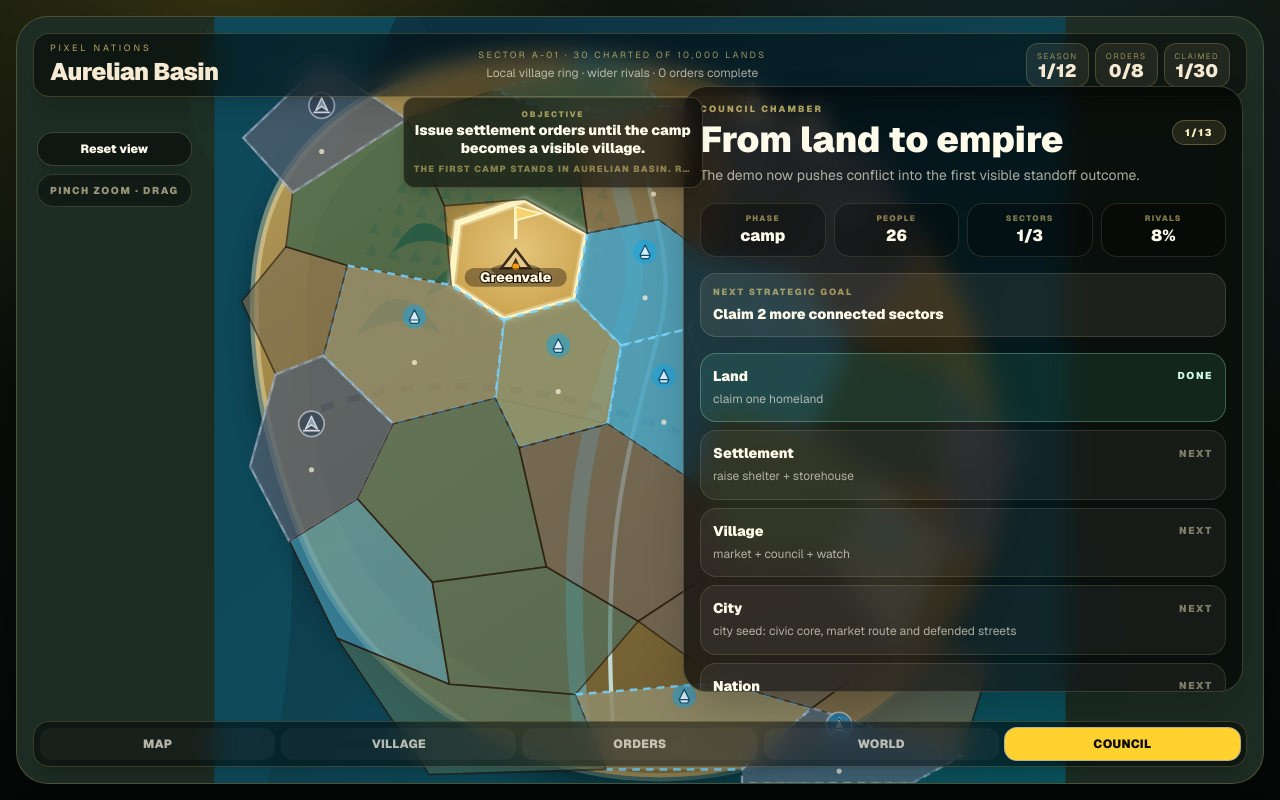
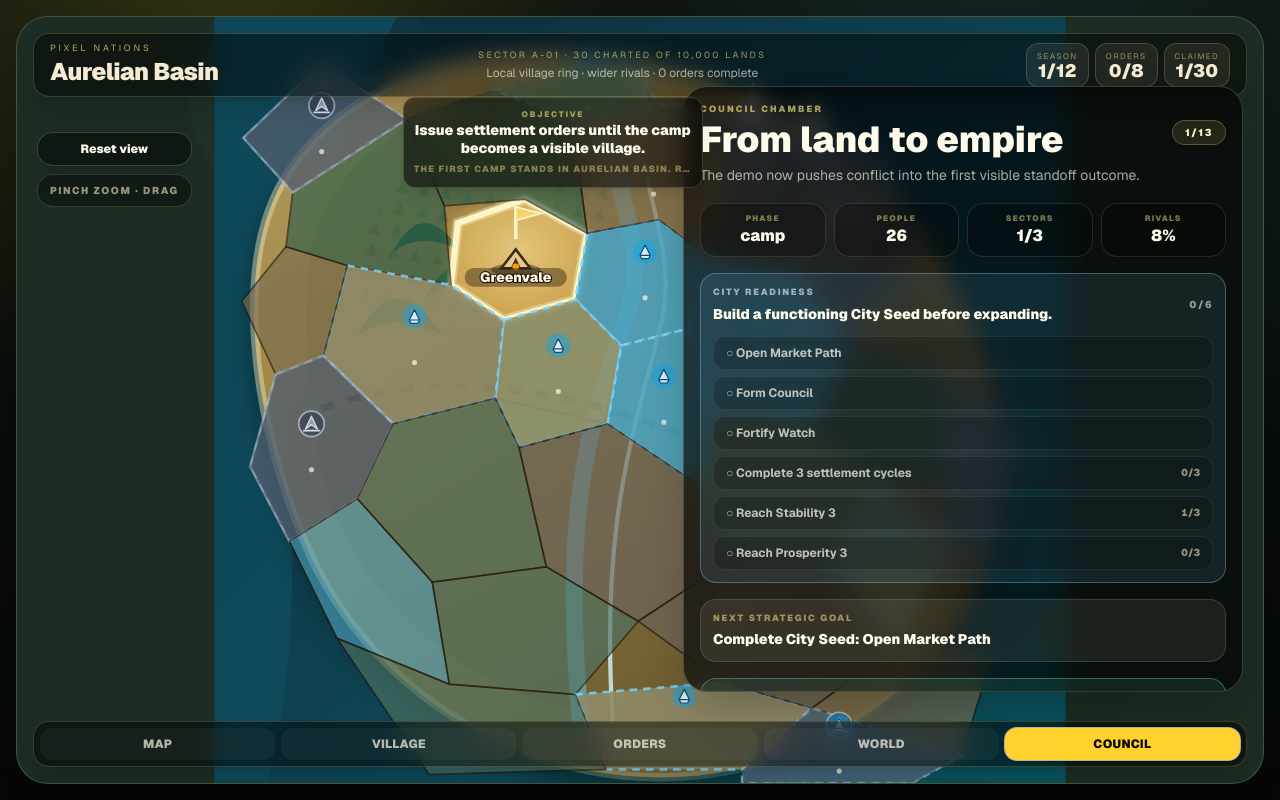
Before and after one commit to tomat60/pixel-nations, a Next.js app: page /play in a window 1280 px wide. Both pictures are taken after a click on the button "COUNCIL". Built offline with nearby package versions, Linux system fonts and the light colour scheme.

Commit message:
P3: show city readiness in council

```diff
--- a/app/play/components/CouncilPanel.tsx
+++ b/app/play/components/CouncilPanel.tsx
@@ -1,4 +1,5 @@
 import { empireDeclarations, frontierObjectives, getBorderHostStandoff, getConflictEscalation, getConflictEscalationDecision, getConflictEscalationReady, getCourtCaseDecision, getCourtCaseReady, getDevelopmentScore, getEmpireDeclaration, getEmpireReady, getFirstEraComplete, getFrontierIntent, getFrontierObjectiveSecured, getImperialCourtCase, getNationDecision, getNationReady, getNextRetentionDecision, getObsidianPressureState, getOwnedPlot, getOwnedSectorIds, getPhase, getPopulation, getRivalPressure, getRivalResponse, getRivalResponseDecision, getRivalResponseReady, getStandoffDecision, getStandoffReady, nationDecisions, nationSectorThreshold, type FrontierObjective, type PlayAction, type PlayState, type RetentionRecord } from "../lib/play-state";
+import { getCityReadiness } from "../lib/expansion-state";
 
 function isCitySeed(state: PlayState) { const phase = getPhase(state); return phase === "city-seed" || phase === "nation-seed"; }
 
@@ -41,6 +42,7 @@ export function CouncilPanel({ state, dispatch }: { state: PlayState; dispatch:
   const pressure = getRivalPressure(state);
   const population = getPopulation(state);
   const ownedSectors = getOwnedSectorIds(state);
+  const cityReadiness = getCityReadiness(state);
   const nationReady = getNationReady(state);
   const nationDecision = getNationDecision(state);
   const frontierObjective = getFrontierIntent(state);
@@ -72,8 +74,9 @@ export function CouncilPanel({ state, dispatch }: { state: PlayState; dispatch:
       <p className="text-[9px] font-black uppercase tracking-[0.24em] text-amber-200/65">Council chamber</p>
       <div className="mt-1 flex items-start justify-between gap-3"><div><h2 className="text-2xl font-black text-amber-50 md:text-4xl">From land to empire</h2><p className="mt-1 text-xs leading-relaxed text-amber-50/65 md:text-sm">The demo now pushes conflict into the first visible standoff outcome.</p></div><span className="rounded-full border border-amber-200/25 bg-amber-200/10 px-3 py-1 text-[10px] font-black uppercase tracking-[0.16em] text-amber-100">{completed}/13</span></div>
       <div className="mt-4 grid grid-cols-4 gap-2 text-center"><Metric label="Phase" value={phase} /><Metric label="People" value={population} /><Metric label="Sectors" value={`${ownedSectors.length}/${nationSectorThreshold}`} /><Metric label="Rivals" value={`${pressure}%`} /></div>
+      {!cityReadiness.ready && !nationDecision ? <div data-qa="city-readiness" className="mt-4 rounded-2xl border border-sky-200/30 bg-sky-300/10 p-3"><div className="flex items-center justify-between gap-3"><div><p className="text-[9px] font-black uppercase tracking-[0.2em] text-sky-100/65">City Readiness</p><p className="mt-1 text-sm font-black text-amber-50">Build a functioning City Seed before expanding.</p></div><span className="text-[10px] font-black uppercase tracking-[0.16em] text-sky-100/60">{cityReadiness.requirements.filter((item) => item.complete).length}/{cityReadiness.requirements.length}</span></div><div className="mt-3 grid gap-1.5">{cityReadiness.requirements.map((requirement) => <div key={requirement.id} data-qa="city-readiness-item" data-requirement-id={requirement.id} data-complete={requirement.complete ? "true" : "false"} className="flex items-center justify-between gap-3 rounded-xl border border-white/8 bg-black/20 px-3 py-2"><span className={`text-xs font-bold ${requirement.complete ? "text-emerald-100" : "text-amber-50/72"}`}>{requirement.complete ? "✓" : "○"} {requirement.label}</span>{typeof requirement.current === "number" && typeof requirement.target === "number" ? <span className="text-[10px] font-black tabular-nums text-amber-100/55">{Math.min(requirement.current, requirement.target)}/{requirement.target}</span> : null}</div>)}</div></div> : null}
       {citySeed ? <Panel qa="city-seed-milestone" tone="sky" eyebrow="City Seed" title="The village has a civic core, a market route and defended streets." body="This is not a full city yet, but it is no longer just a settlement." /> : null}
-      {nationDecision ? <div data-qa="council-nation-founded" className="mt-4 rounded-2xl border border-emerald-200/40 bg-emerald-300/12 p-3"><p className="text-[9px] font-black uppercase tracking-[0.2em] text-emerald-100/70">Nation founded</p><p className="mt-1 text-lg font-black text-amber-50">Aurelian Nation · {nationDecision.label}</p><p className="mt-1 text-xs leading-relaxed text-amber-50/62">Capital: {capital}. Controlled sectors: {ownedSectors.join(" · ")}. {nationDecision.effect}</p></div> : nationReady ? <ChoicePanel qa="council-nation-ready" eyebrow="Choose the founding doctrine" title="Three connected sectors now answer to your council." items={nationDecisions} itemQa="found-nation-choice" idAttr="data-decision-id" onPick={(id) => dispatch({ type: "foundNation", decisionId: id as never })} /> : <Panel eyebrow="Next strategic goal" title={`Claim ${Math.max(0, nationSectorThreshold - ownedSectors.length)} more connected sector${nationSectorThreshold - ownedSectors.length === 1 ? "" : "s"}`} />}
+      {nationDecision ? <div data-qa="council-nation-founded" className="mt-4 rounded-2xl border border-emerald-200/40 bg-emerald-300/12 p-3"><p className="text-[9px] font-black uppercase tracking-[0.2em] text-emerald-100/70">Nation founded</p><p className="mt-1 text-lg font-black text-amber-50">Aurelian Nation · {nationDecision.label}</p><p className="mt-1 text-xs leading-relaxed text-amber-50/62">Capital: {capital}. Controlled sectors: {ownedSectors.join(" · ")}. {nationDecision.effect}</p></div> : nationReady ? <ChoicePanel qa="council-nation-ready" eyebrow="Choose the founding doctrine" title="Three connected sectors now answer to your council." items={nationDecisions} itemQa="found-nation-choice" idAttr="data-decision-id" onPick={(id) => dispatch({ type: "foundNation", decisionId: id as never })} /> : !cityReadiness.ready ? <Panel eyebrow="Next strategic goal" title={`Complete City Seed: ${cityReadiness.nextRequirement?.label ?? "city readiness"}`} /> : <Panel eyebrow="Next strategic goal" title={`Claim ${Math.max(0, nationSectorThreshold - ownedSectors.length)} more connected sector${nationSectorThreshold - ownedSectors.length === 1 ? "" : "s"}`} />}
       {rivalFrontierVisible ? <RivalFrontierSeed pressure={pressure} ownedSectors={ownedSectors.length} selectedObjective={frontierObjective} objectiveSecured={frontierObjectiveSecured} dispatch={dispatch} /> : null}
       {empireReady ? <EmpireDeclarationSeed state={state} capital={capital} ownedSectors={ownedSectors} nationDecision={nationDecision} frontierObjective={frontierObjective} empireDeclaration={empireDeclaration} empireConsequence={empireConsequence} dispatch={dispatch} /> : null}
       {empireDeclaration ? <ImperialCourtCaseSeed courtCase={courtCase} courtDecision={courtDecision} dispatch={dispatch} /> : null}
```
